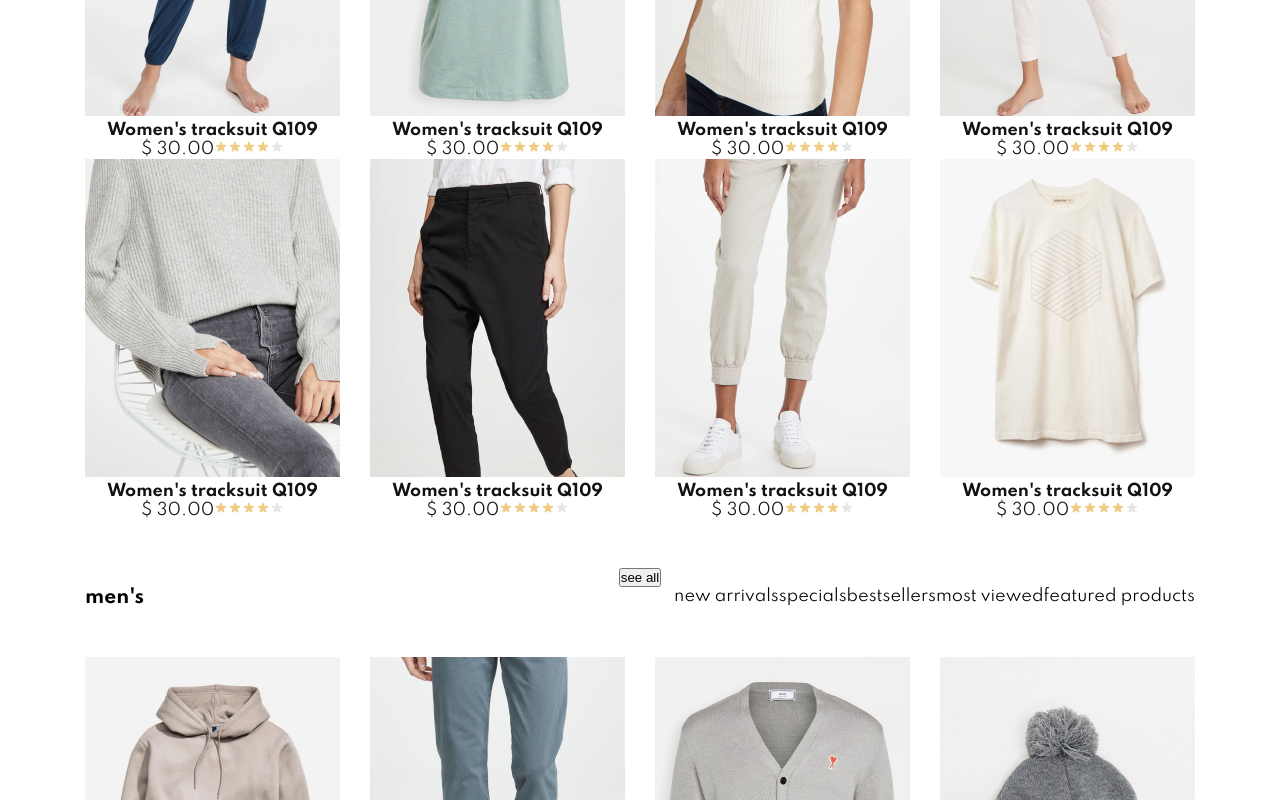
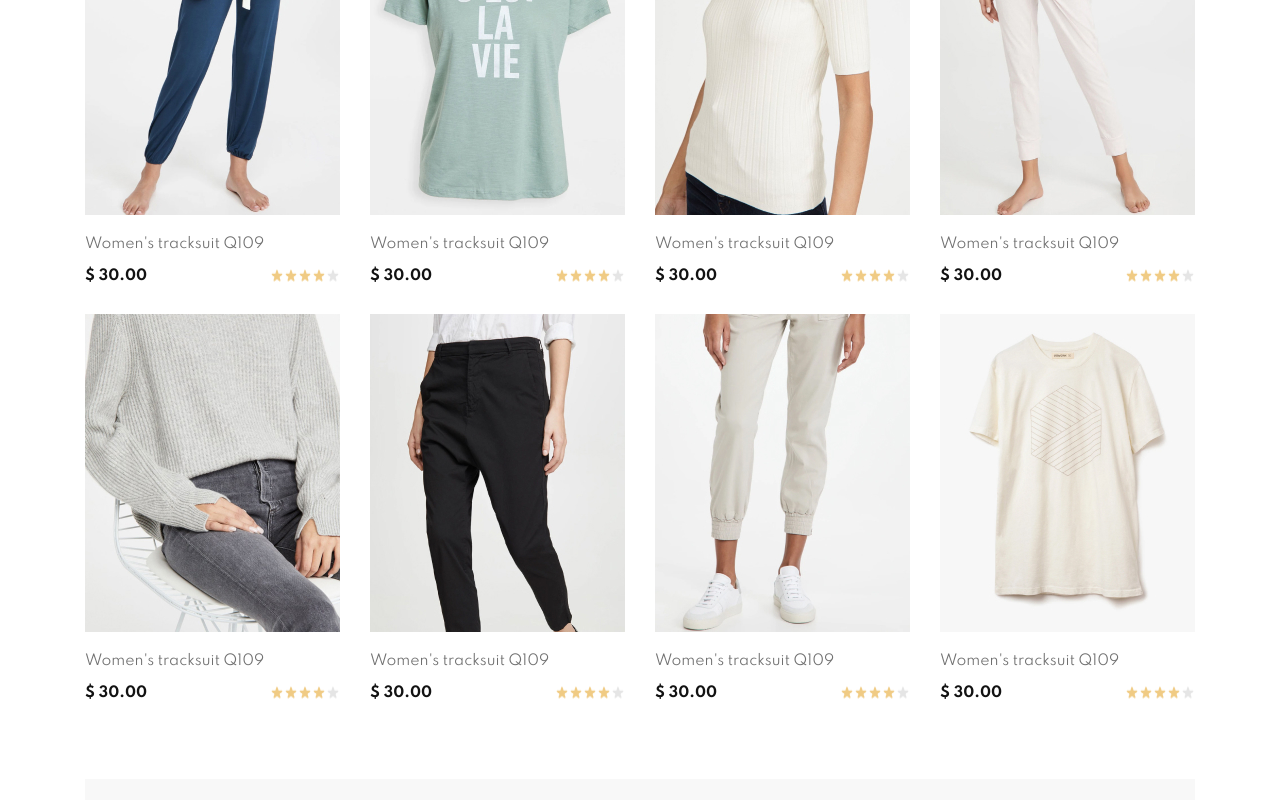
Before and after one commit to svetrima/training-shop, a React (Create React App) app: page / in a window 1280 px wide. Shown: the part 1000-1800 px from the top of the page. Built offline with nearby package versions, Linux system fonts and the light colour scheme.

Commit message:
feat:add style for men/women list

```diff
--- a/src/Components/List/List.css
+++ b/src/Components/List/List.css
@@ -0,0 +1,107 @@
+.cards {
+    padding-top: 96px;
+}
+
+/*.cards_content {
+   padding-top: 96px;*/
+/* display: flex;
+    flex-direction: row;
+    justify-content: space-between;
+}*/
+
+.cards_title {
+    font-weight: 600;
+    font-size: 22px;
+    line-height: 25px;
+    letter-spacing: 0.06em;
+    text-transform: uppercase;
+}
+
+.cards_filter span {
+    font-size: 12px;
+    line-height: 13px;
+    text-align: right;
+    letter-spacing: 0.06em;
+    text-transform: uppercase;
+    opacity: 0.6;
+    margin-right: 10px;
+    cursor: pointer;
+}
+
+.cards_filter span:last-child {
+    margin-right: 0;
+}
+
+.filter_tab:first-child {
+    opacity: 1;
+    /*чисто декоративная фишка, пока нет логики*/
+}
+
+.card {
+    margin-bottom: 30px;
+}
+
+.card_item__title {
+    font-size: 14px;
+    font-weight: normal;
+    line-height: 16px;
+    padding: 16px 0;
+    text-align: left;
+    opacity: 0.6;
+}
+
+.card_item__description {
+    display: flex;
+    flex-direction: row;
+    justify-content: space-between;
+}
+
+.card_item__price {
+    font-weight: bold;
+    font-size: 14px;
+    line-height: 16px;
+}
+
+.cards_btn__full {
+    display: block;
+    width: 100%;
+    background: #F8F8F8;
+    /* gr-white */
+    outline: none;
+    border: 2px solid #F8F8F8;
+    box-sizing: border-box;
+    cursor: pointer;
+    /*декоративка, из-за стилей пока не видно, что кнопка*/
+}
+
+.cards_btn__full span {
+    font-weight: 500;
+    font-size: 13px;
+    line-height: 15px;
+    /* identical to box height */
+    padding: 15.6px 0px 17.4px;
+    text-align: center;
+    letter-spacing: 0.06em;
+    text-transform: uppercase;
+    display: block;
+    opacity: 0.8;
+}
+
+/*990*/
+@media screen and (min-width:791px) and (max-width:990px) {
+    .cards .layouts-2-columns {
+        justify-content: space-around;
+    }
+
+}
+
+/*790*/
+@media screen and (min-width:360px) and (max-width:790px) {
+    .cards .layouts-2-columns {
+        display: block;
+    }
+
+    .cards_title {
+        margin-bottom: 20px;
+    }
+}
```
